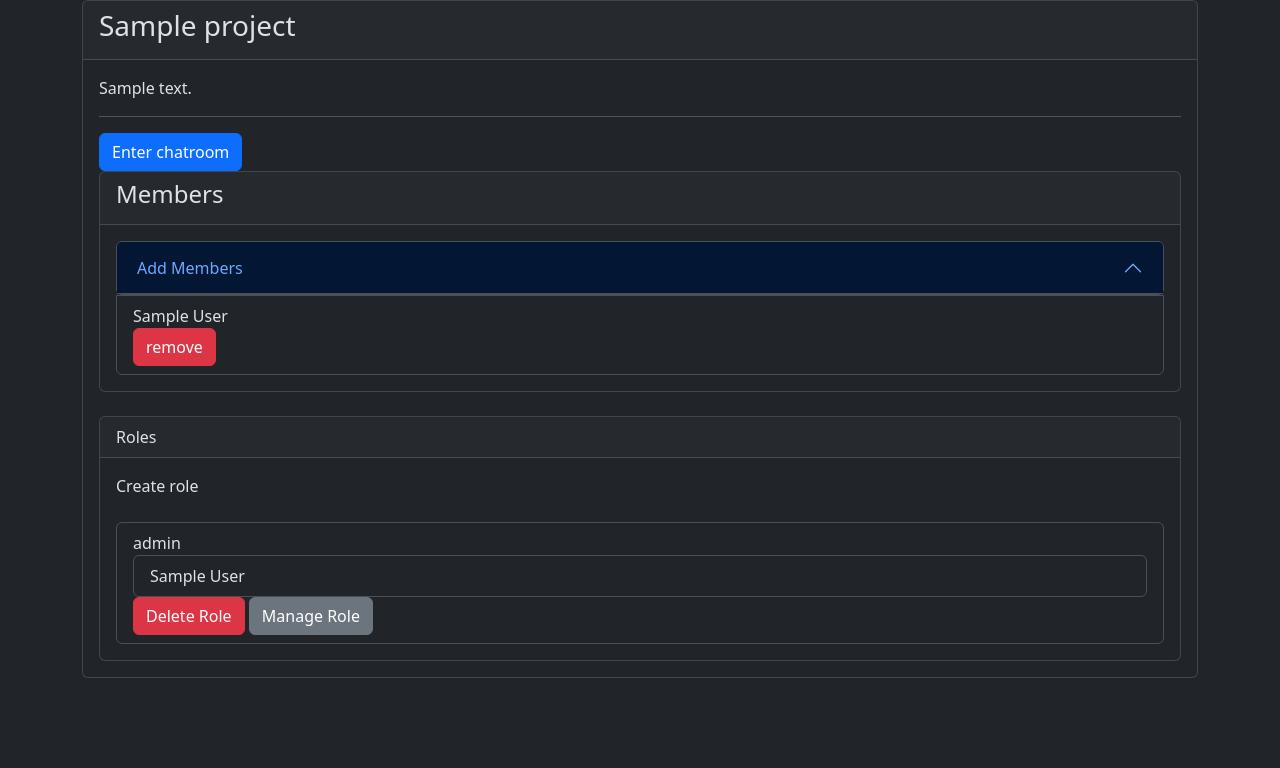
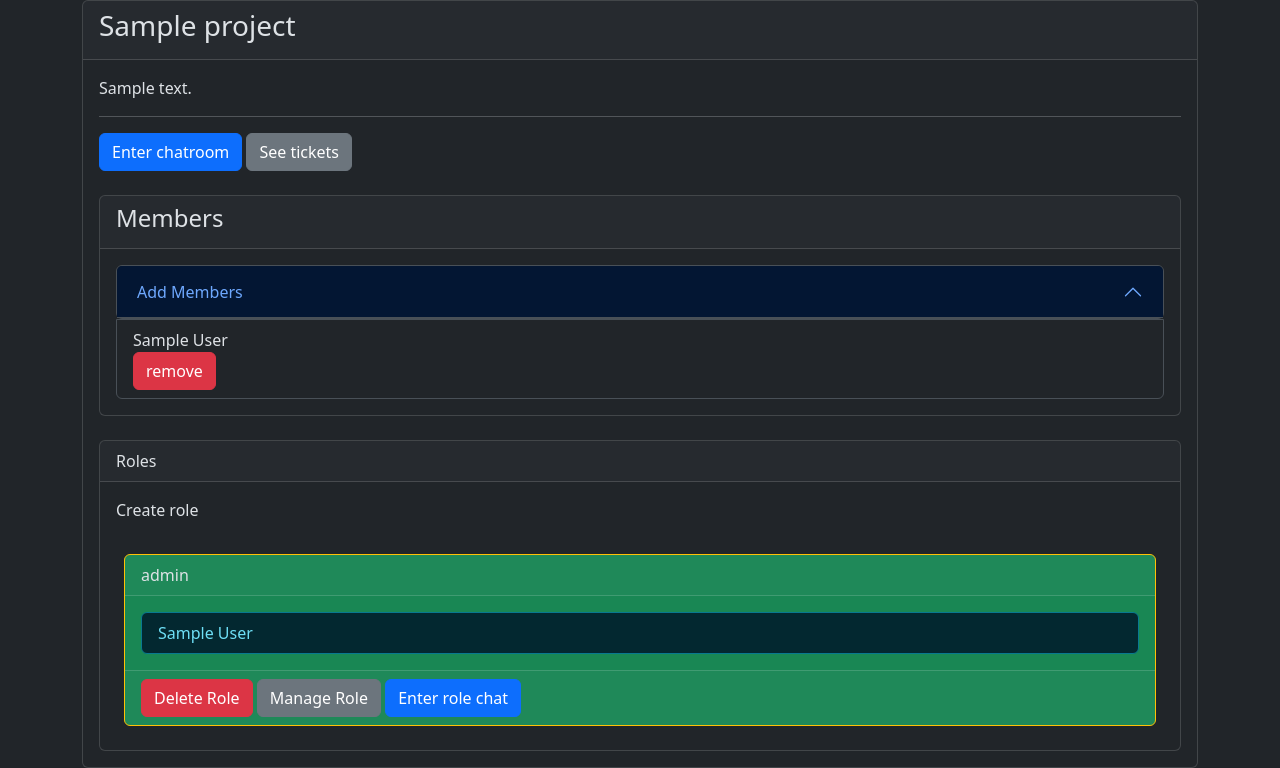
Before and after one commit to bhagyajkumar/miniproject, a Flask app: page /projects/1 in a window 1280 px wide. Shown: the part 56-824 px from the top of the page. Before the commit the page ends 734 px from the top, so only its background shows below. Run offline with Flask 3, Linux system fonts and the light colour scheme; a user stored in the database is signed in; tables that the repository leaves empty hold one stand-in row (values such as "Sample post").

Commit message:
feat: role and chats complete

```diff
--- a/app/main/admin.py
+++ b/app/main/admin.py
@@ -52,7 +52,7 @@ class ProjectAdminView(ModelView):
 class ChatRoomAdminView(ModelView):
     column_display_pk = True
     column_searchable_list = ['name']  # Add columns you want to search by
-    form_columns = ['name', 'project']  # Add columns you want to include in the form
+    form_columns = ['name', 'project', 'role']  # Add columns you want to include in the form
 
 
 class ChatMessageAdminView(ModelView):
@@ -74,8 +74,8 @@ class TicketAdminView(ModelView):
 
 class RoleAdminView(ModelView):
     column_display_pk = True
-    column_list = ['role_name', 'project', 'users']  # Define columns to display in the list view
+    column_list = ['role_name', 'project', 'users', 'chat_room']  # Define columns to display in the list view
     column_searchable_list = ['role_name']  # Add columns you want to search by
     column_filters = ['project']  # Add filters for columns
     column_sortable_list = ['role_name']  # Add columns you want to be sortable
-    form_columns = ['role_name', 'project', 'users']  # Add columns you want to include in the form
+    form_columns = ['role_name', 'project', 'users', "role_chat_room"]  # Add columns you want to include in the form
--- a/app/main/models.py
+++ b/app/main/models.py
@@ -101,7 +101,7 @@ class ChatRoom(db.Model):
     project = db.relationship('Project', backref='project_chat_room')
     messages = db.relationship('ChatMessage', backref='chat_room', lazy='dynamic')
     role_id = db.Column(db.Integer, db.ForeignKey('role.id'), nullable=True)
-    role = db.relationship('Role', backref='role_chat_room')
+    role = db.relationship('Role', backref='role_chat_room', uselist=False)
 
 
 class ChatMessage(db.Model):
--- a/app/main/views.py
+++ b/app/main/views.py
@@ -97,6 +97,19 @@ def add_user_to_project(pid):
     return "Form not valid"
 
 
+@view.route("/projects/<pid>/roles/create", methods=["POST"])
+def add_role_to_project(pid):
+    form = CreateRoleForm()
+    if form.validate_on_submit():
+        project = Project.query.get(pid)
+        chat_room = ChatRoom(name=f"Role: {form.role_name.data}")
+        role = Role(role_name=form.role_name.data, project=project)
+        chat_room.role = role
+        db.session.add(role)
+        db.session.commit()
+        return redirect(url_for("main.project", pid=pid))
+    return "Form not valid"
+
 @view.route("/projects/<int:pid>/roles/<int:rid>/manage-users", methods=["GET","POST"])
 def manage_role(pid:int, rid:int):
 
@@ -140,16 +153,7 @@ def remove_user_from_project(pid, uid):
     db.session.commit()
     return redirect(url_for("main.project", pid=pid))
 
-@view.route("/projects/<pid>/roles/create", methods=["POST"])
-def add_role_to_project(pid):
-    form = CreateRoleForm()
-    if form.validate_on_submit():
-        project = Project.query.get(pid)
-        role = Role(role_name=form.role_name.data, project=project)
-        db.session.add(role)
-        db.session.commit()
-        return redirect(url_for("main.project", pid=pid))
-    return "Form not valid"
+
 
 @view.route("/projects/<id>/ticket")
 def ticket(id):
--- a/app/templates/pages/project.html
+++ b/app/templates/pages/project.html
@@ -20,9 +20,10 @@
             <p>{{ project.description }}</p>
             <hr>
             <a href="{{ url_for('main.chat', roomid=chat_room) }}" class="btn btn-primary">Enter chatroom</a>
+            <a href="" class="btn btn-secondary">See tickets</a>
+            <br>
+            <br>
             <div class="card">
-                {% if chat_room %}
-                {% endif %}
                 <div class="card-header">
                     <h4>Members</h4>
                 </div>
@@ -88,30 +89,36 @@
                         </form>
                     </div>
                     <br>
-                    <ul class="list-group">
+
                         {% for role in project.roles %}
-                        <li class="list-group-item">
-                            {{ role.role_name }}
-                            <ul class="list-group">
-                            {% for member in role.users %}
+                        <div class="card bg-success m-2 border-warning">
+                            <div class="card-header">
+                                {{ role.role_name }}
+                            </div>
+                            <div class="card-body">
+                                <ul class="list-group">
+                                    {% for member in role.users %}
+                                    <li class="list-group-item list-group-item-info">{{ member.full_name }}</li>
+                                    {% endfor %}
+                                </ul>
+                            </div>
 
-                            <li class="list-group-item">{{ member.full_name }}</li>
-
-                            {% endfor %}
-                            </ul>
-                            <div class="pl-auto">
-                                {% if current_user.id == project.admin.id %}
+                            <div class="card-footer">
+                                {% if current_user and current_user.id == project.admin.id %}
                                 <a class="btn btn-danger"
-                                    href="{{ url_for('main.delete_role', pid=project.id, rid=role.id) }}">Delete Role</a>
-
-                                <a href="{{ url_for('main.manage_role', pid=project.id, rid=role.id) }}" class="btn btn-secondary">
+                                    href="{{ url_for('main.delete_role', pid=project.id, rid=role.id) }}">Delete
+                                    Role</a>
+                                <a href="{{ url_for('main.manage_role', pid=project.id, rid=role.id) }}"
+                                    class="btn btn-secondary">
                                     Manage Role
                                 </a>
+
+                                <a href="{{ url_for('main.chat', roomid=role.role_chat_room[0].id) }}" class="btn btn-primary">Enter role chat</a>
                                 {% endif %}
                             </div>
-                        </li>
+                        </div>
                         {% endfor %}
-                    </ul>
+
 
                 </div>
             </div>
--- a/run.py
+++ b/run.py
@@ -4,4 +4,4 @@ from app.ext import socketio
 app = create_app()
 
 if __name__ == "__main__":
-    socketio.run(app, debug=True, port=5000)
+    socketio.run(app, debug=True, port=5001)
```
